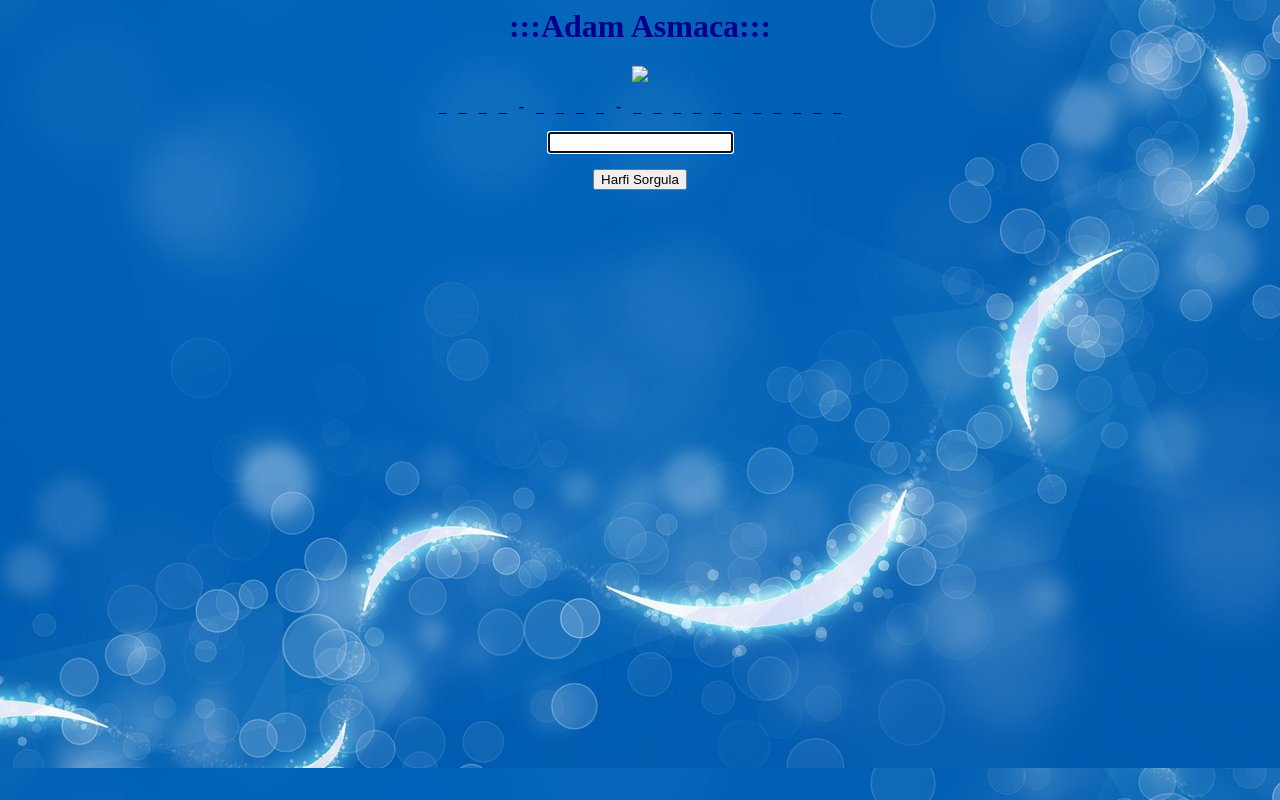
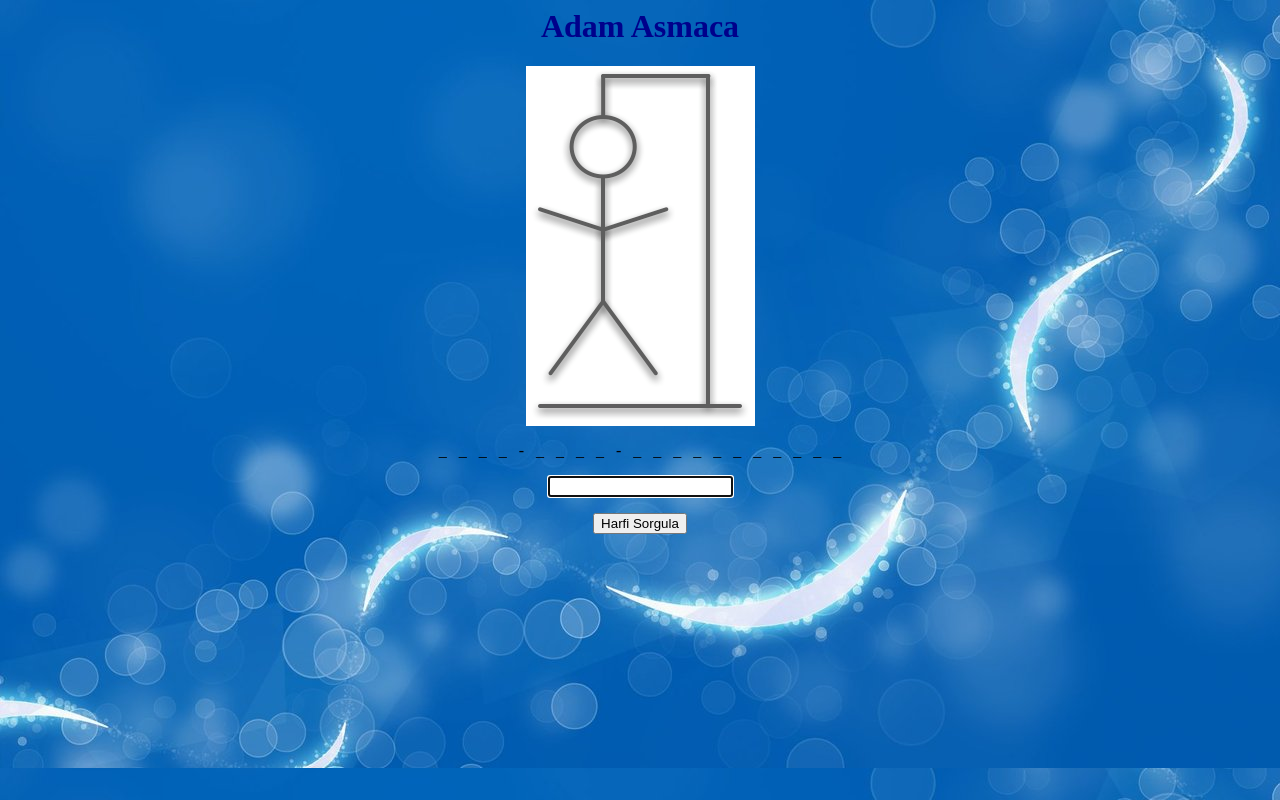
Before and after one commit to burcukaraman/bby261.burcukaramanlioglu.adamas, a plain HTML site: page index.html in a window 1280 px wide. Drawn offline with Linux system fonts and the light colour scheme.

Commit message:
adam
adam

```diff
--- a/index.html
+++ b/index.html
@@ -1,7 +1,7 @@
 <html>
      <head>
          <meta charset="utf-8"/>
-         <title>:::Adam Asmaca:::</title>
+         <title>Adam Asmaca</title>
          <script src="adamas.js"></script>
      </head>
       <style>
@@ -14,9 +14,9 @@
      </style>
      <body>
          <center>
-         <h1 style="color: darkblue">:::Adam Asmaca:::</h1>
+         <h1 style="color: darkblue">Adam Asmaca</h1>
 
-              <img src="adamasmaca.jpg"/>
+              <img src="adamasmaca.png"/>
          <script>document.getElementById("secilenKelimeGoster").innerHTML = secilenKelime</script>
          <p id="harfTutucuGoster"></p>
          <script>document.getElementById("harfTutucuGoster").innerHTML = harfTutucu.join('&nbsp');</script>
```
